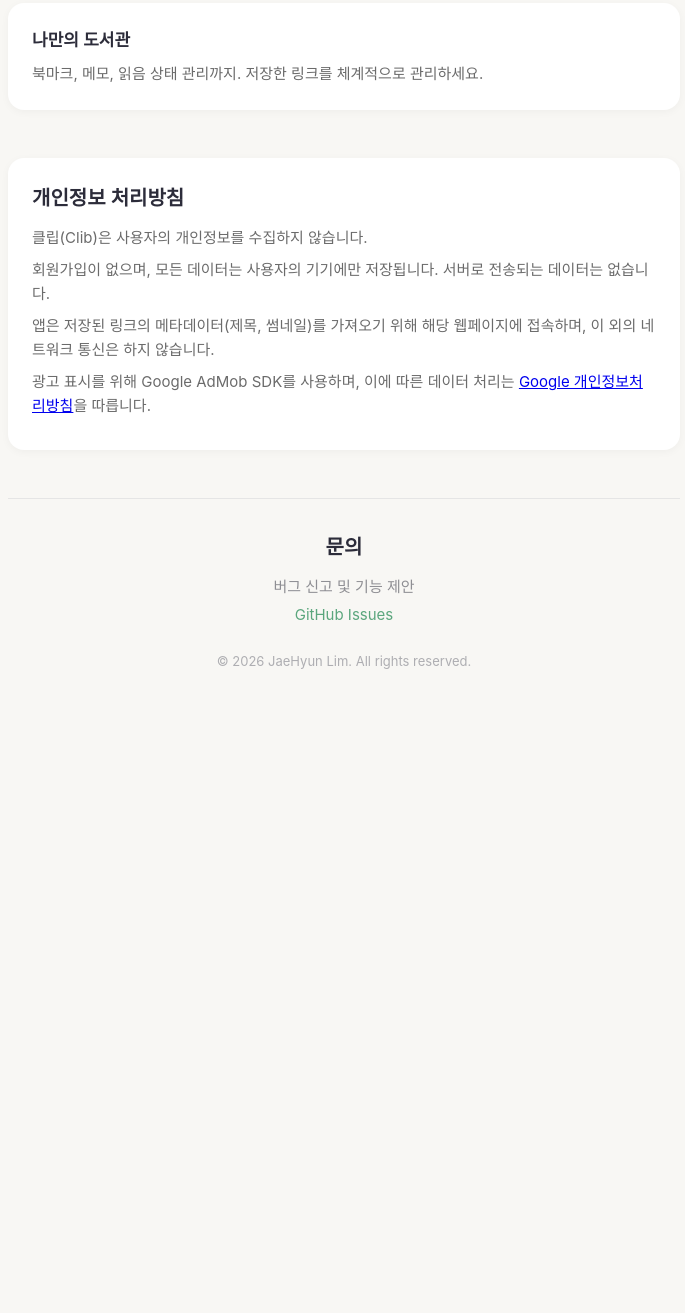
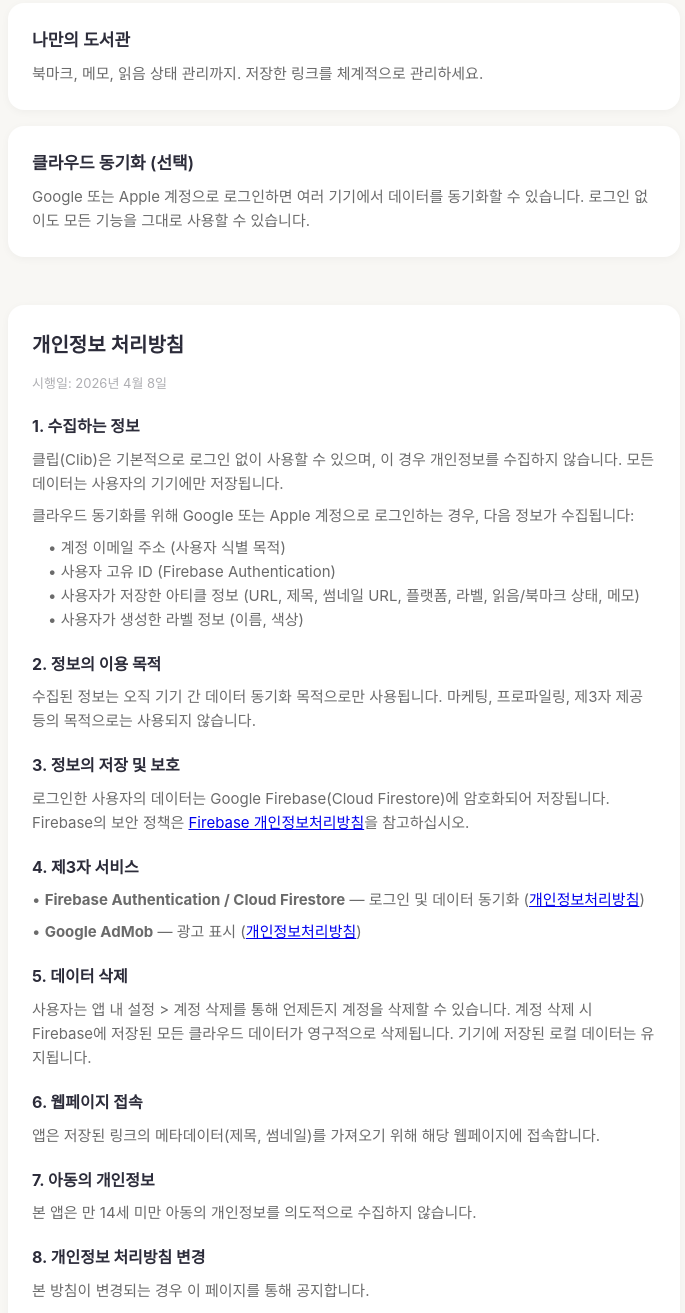
Before and after one commit to vljh246v/clib-support, a plain HTML site: page docs/index.html in a window 1280 px wide. Shown: the part 927-2240 px from the top of the page, without its empty margins (296-981 px from the left). Before the commit the page ends 1695 px from the top, so only its background shows below. Drawn offline with Linux system fonts and the light colour scheme.

Commit message:
개인정보 처리방침 전면 개정 — 로그인/클라우드 동기화 반영
- Firebase Auth(Google/Apple 로그인) 수집 정보 명시
- Firestore 데이터 동기화 내용 추가
- 계정 삭제 시 데이터 영구 삭제 안내
- 아동 개인정보, 제3자 서비스, 방침 변경 조항 추가
- 기능 소개에 클라우드 동기화 카드 추가

```diff
--- a/docs/index.html
+++ b/docs/index.html
@@ -149,14 +149,42 @@
                 <h3>나만의 도서관</h3>
                 <p>북마크, 메모, 읽음 상태 관리까지. 저장한 링크를 체계적으로 관리하세요.</p>
             </div>
+            <div class="feature">
+                <h3>클라우드 동기화 (선택)</h3>
+                <p>Google 또는 Apple 계정으로 로그인하면 여러 기기에서 데이터를 동기화할 수 있습니다. 로그인 없이도 모든 기능을 그대로 사용할 수 있습니다.</p>
+            </div>
         </div>
 
         <div class="privacy">
             <h2>개인정보 처리방침</h2>
-            <p>클립(Clib)은 사용자의 개인정보를 수집하지 않습니다.</p>
-            <p>회원가입이 없으며, 모든 데이터는 사용자의 기기에만 저장됩니다. 서버로 전송되는 데이터는 없습니다.</p>
-            <p>앱은 저장된 링크의 메타데이터(제목, 썸네일)를 가져오기 위해 해당 웹페이지에 접속하며, 이 외의 네트워크 통신은 하지 않습니다.</p>
-            <p>광고 표시를 위해 Google AdMob SDK를 사용하며, 이에 따른 데이터 처리는 <a href="https://policies.google.com/privacy" target="_blank">Google 개인정보처리방침</a>을 따릅니다.</p>
+            <p style="font-size: 13px; color: #AEAEB2; margin-bottom: 16px;">시행일: 2026년 4월 8일</p>
+
+            <h3 style="font-size: 16px; margin-top: 20px; margin-bottom: 8px;">1. 수집하는 정보</h3>
+            <p>클립(Clib)은 기본적으로 로그인 없이 사용할 수 있으며, 이 경우 개인정보를 수집하지 않습니다. 모든 데이터는 사용자의 기기에만 저장됩니다.</p>
+            <p>클라우드 동기화를 위해 Google 또는 Apple 계정으로 로그인하는 경우, 다음 정보가 수집됩니다:</p>
+            <p style="padding-left: 16px;">• 계정 이메일 주소 (사용자 식별 목적)<br>• 사용자 고유 ID (Firebase Authentication)<br>• 사용자가 저장한 아티클 정보 (URL, 제목, 썸네일 URL, 플랫폼, 라벨, 읽음/북마크 상태, 메모)<br>• 사용자가 생성한 라벨 정보 (이름, 색상)</p>
+
+            <h3 style="font-size: 16px; margin-top: 20px; margin-bottom: 8px;">2. 정보의 이용 목적</h3>
+            <p>수집된 정보는 오직 기기 간 데이터 동기화 목적으로만 사용됩니다. 마케팅, 프로파일링, 제3자 제공 등의 목적으로는 사용되지 않습니다.</p>
+
+            <h3 style="font-size: 16px; margin-top: 20px; margin-bottom: 8px;">3. 정보의 저장 및 보호</h3>
+            <p>로그인한 사용자의 데이터는 Google Firebase(Cloud Firestore)에 암호화되어 저장됩니다. Firebase의 보안 정책은 <a href="https://firebase.google.com/support/privacy" target="_blank">Firebase 개인정보처리방침</a>을 참고하십시오.</p>
+
+            <h3 style="font-size: 16px; margin-top: 20px; margin-bottom: 8px;">4. 제3자 서비스</h3>
+            <p>• <strong>Firebase Authentication / Cloud Firestore</strong> — 로그인 및 데이터 동기화 (<a href="https://firebase.google.com/support/privacy" target="_blank">개인정보처리방침</a>)</p>
+            <p>• <strong>Google AdMob</strong> — 광고 표시 (<a href="https://policies.google.com/privacy" target="_blank">개인정보처리방침</a>)</p>
+
+            <h3 style="font-size: 16px; margin-top: 20px; margin-bottom: 8px;">5. 데이터 삭제</h3>
+            <p>사용자는 앱 내 설정 > 계정 삭제를 통해 언제든지 계정을 삭제할 수 있습니다. 계정 삭제 시 Firebase에 저장된 모든 클라우드 데이터가 영구적으로 삭제됩니다. 기기에 저장된 로컬 데이터는 유지됩니다.</p>
+
+            <h3 style="font-size: 16px; margin-top: 20px; margin-bottom: 8px;">6. 웹페이지 접속</h3>
+            <p>앱은 저장된 링크의 메타데이터(제목, 썸네일)를 가져오기 위해 해당 웹페이지에 접속합니다.</p>
+
+            <h3 style="font-size: 16px; margin-top: 20px; margin-bottom: 8px;">7. 아동의 개인정보</h3>
+            <p>본 앱은 만 14세 미만 아동의 개인정보를 의도적으로 수집하지 않습니다.</p>
+
+            <h3 style="font-size: 16px; margin-top: 20px; margin-bottom: 8px;">8. 개인정보 처리방침 변경</h3>
+            <p>본 방침이 변경되는 경우 이 페이지를 통해 공지합니다.</p>
         </div>
 
         <div class="contact">
```
